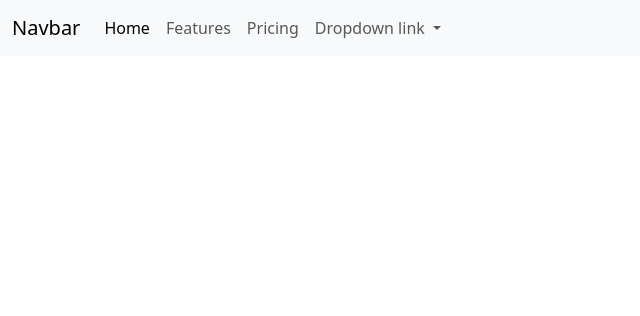
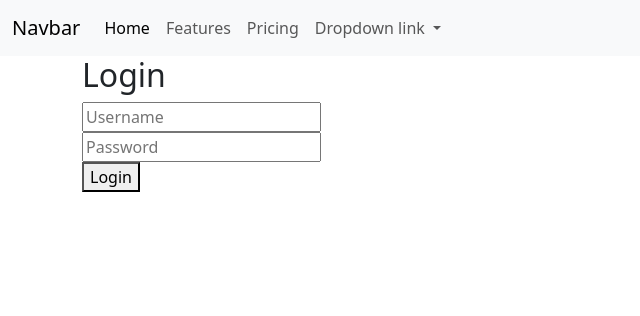
Before and after one commit to paoavila12/Web-App-Final-Project, a Django app: page / in a window 1280 px wide. Shown: the top 316 px of the page, without its empty margins (0-640 px from the left). Run offline with Django 5.2, Linux system fonts and the light colour scheme.

Commit message:
add login html

```diff
--- a/todoweb/templates/base.html
+++ b/todoweb/templates/base.html
@@ -9,5 +9,6 @@
   <body>
      {% include 'navbar.html' %}
      <div class = 'container'>
+     {% include 'login.html' %}
   </body>
 </html>
```
